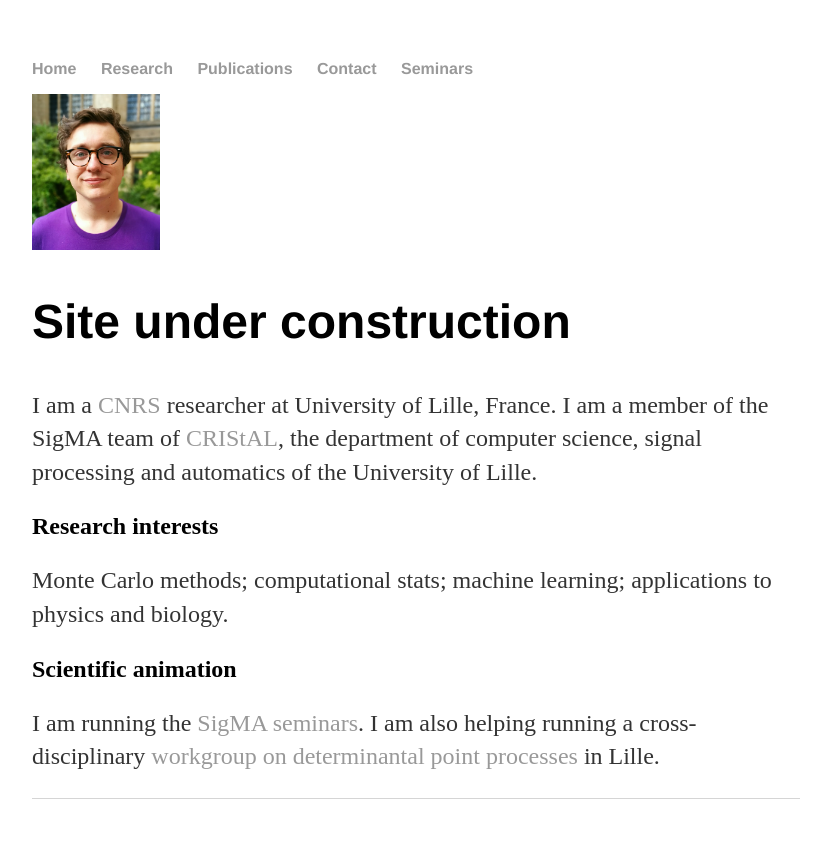
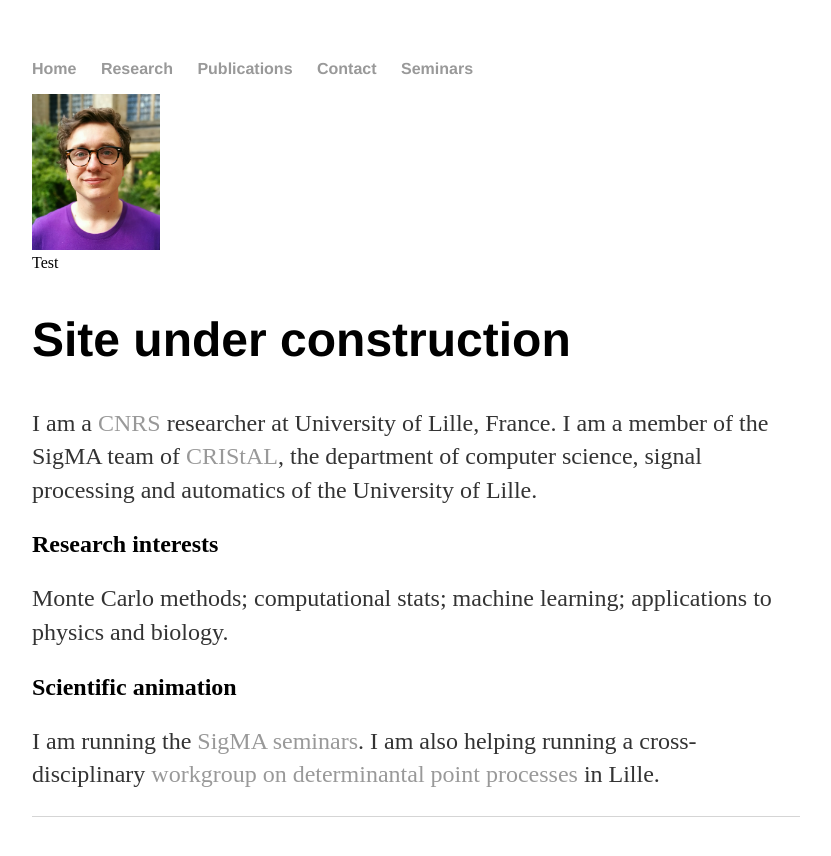
Before and after one commit to rbardenet/rbardenet.github.io, a Jekyll site: the page built from index.html, in a window 1280 px wide. Shown: the top 856 px of the page, without its empty margins (224-1055 px from the left). Built offline with Jekyll 4.4.1, drawn with Linux system fonts in a browser that asks for light colours.

```diff
--- a/index.html
+++ b/index.html
@@ -7,6 +7,10 @@
 <aside>
 	<img src="img/id_bardenet_2014_small.png" alt="profile pic" style="width:128px;">
 </aside>
+
+<section>
+Test
+</section>
 
 <section>
         <h1> Site under construction </h1>
```
